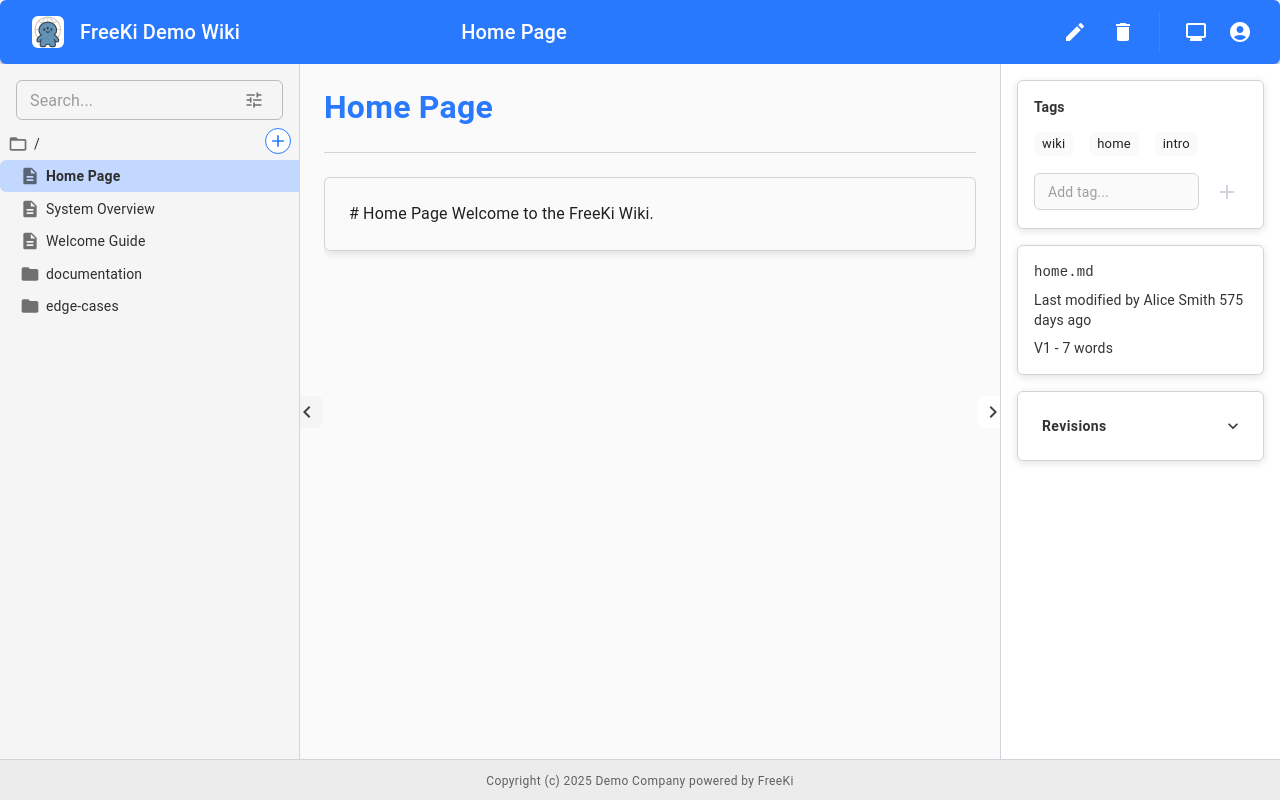
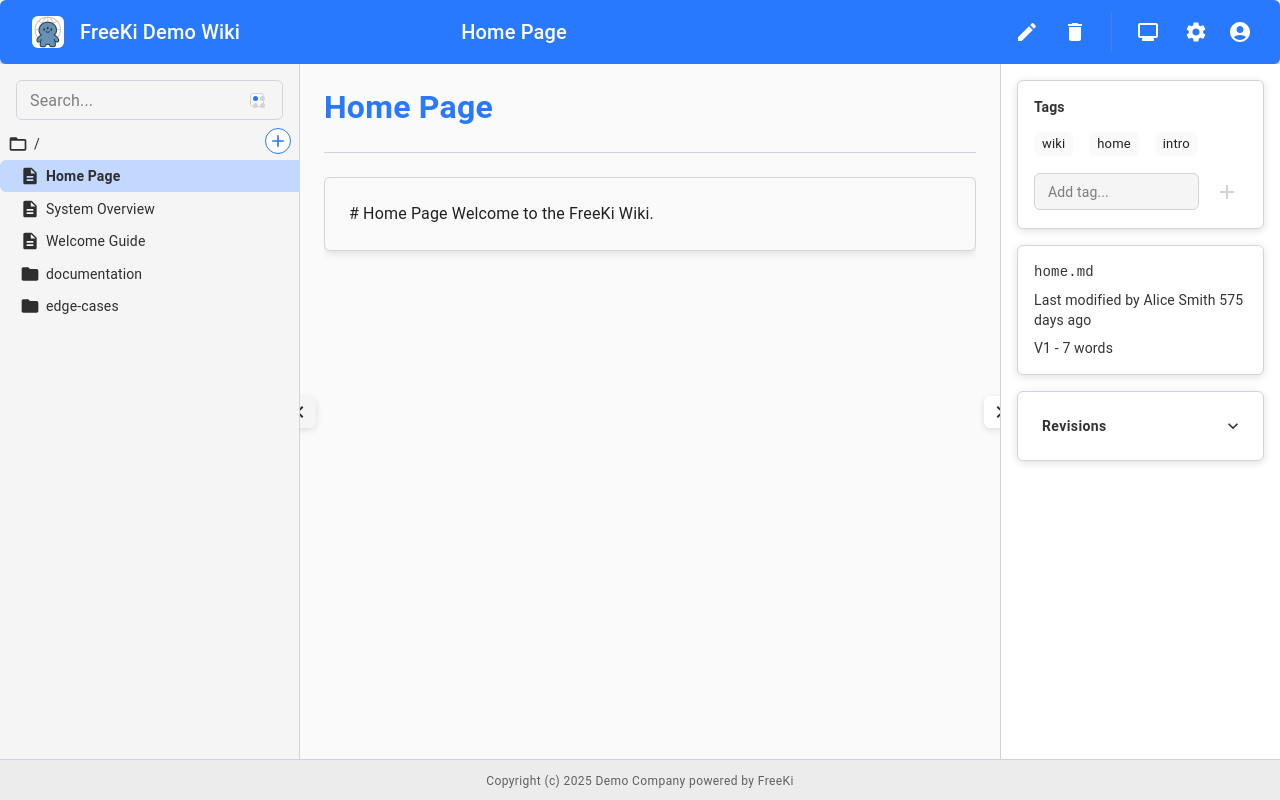
Before and after one commit to jhughes2112/freeki, a React (Vite) app in the folder freeki-client/: page / in a window 1280 px wide. Built offline with nearby package versions, Linux system fonts and the light colour scheme.

Commit message:
Search pips.

```diff
--- a/freeki-client/src/App.css
+++ b/freeki-client/src/App.css
@@ -48,6 +48,7 @@
   flex-shrink: 0;
   z-index: 5;
   transition: transform 0.3s cubic-bezier(0.4, 0, 0.2, 1);
+  order: 3; /* Ensure metadata panel appears last in flex order */
 }
 
 .metadata-panel.collapsed {
@@ -63,6 +64,7 @@
   overflow: hidden;
   position: relative;
   z-index: 15;
+  order: 2; /* Ensure center content is between sidebar and metadata */
   transition: margin-left 0.3s cubic-bezier(0.4, 0, 0.2, 1), margin-right 0.3s cubic-bezier(0.4, 0, 0.2, 1);
 }
 
@@ -102,7 +104,8 @@
   justify-content: center;
   width: 32px;
   height: 32px;
-  opacity: 0.9;
+  opacity: 1;
+  box-shadow: 0 2px 6px var(--freeki-shadow-color);
   transition: all 0.3s cubic-bezier(0.4, 0, 0.2, 1);
   z-index: 1000;
   cursor: pointer;
@@ -110,6 +113,8 @@
 
 .chevron-button:hover {
   opacity: 1;
+  box-shadow: 0 4px 12px var(--freeki-shadow-color);
+  transform: translateY(-50%) scale(1.05);
 }
 
 /* Theme classes for chevron buttons */
@@ -138,12 +143,12 @@
 
 .chevron-button.chevron-wide-screen.sidebar-open,
 .chevron-button.chevron-wide-screen.sidebar-closed {
-  left: -9px;
+  left: -16px;
 }
 
 .chevron-button.chevron-wide-screen.metadata-open,
 .chevron-button.chevron-wide-screen.metadata-closed {
-  right: -9px;
+  right: -16px;
 }
 
 /* Narrow screen chevron buttons - attached to panels and slide with them */
@@ -162,6 +167,7 @@
     left: 0;
     top: 0;
     z-index: 100;
+    order: initial; /* Reset order for absolute positioning */
   }
 
   .metadata-panel {
@@ -172,6 +178,7 @@
     right: 0;
     top: 0;
     z-index: 100;
+    order: initial; /* Reset order for absolute positioning */
   }
 
   /* Transform rules for panel visibility - only show 10px when collapsed */
@@ -200,6 +207,7 @@
     width: 100% !important;
     flex: 1 !important;
     z-index: 50 !important; /* Lower than panels so panel slivers show above */
+    order: initial !important; /* Reset order for absolute positioning */
   }
 
   /* Hide wide screen chevrons on narrow screens */
--- a/freeki-client/src/App.tsx
+++ b/freeki-client/src/App.tsx
@@ -68,12 +68,12 @@ const EnhancedTooltip = ({ children, title, ...props }: {
 )
 
 export default function App() {
-  // API client instance - centralized and passed down
+  // API client instance
   const [semanticApi, setSemanticApi] = React.useState<ISemanticApi | null>(null)
 
-  const { settings, userInfo, isLoaded, updateSetting } = useUserSettings(semanticApi)
+  const { settings, userInfo, isLoaded, updateSetting, fetchUserInfo } = useUserSettings(semanticApi)
 
-  // Use global state with new structure
+  // Global state
   const adminSettings = useGlobalState('adminSettings')
   const pageMetadata = useGlobalState('pageMetadata')
   const currentPageMetadata = useGlobalState('currentPageMetadata')
@@ -85,32 +85,28 @@ export default function App() {
 
   const isNarrowScreen = useMediaQuery('(max-width: 900px)')
 
-  // Derive current layout state - this is READ-ONLY derived state
+  // Derive current layout state - READ-ONLY
   const currentLayout = React.useMemo(() => getCurrentLayoutState(settings), [settings, isNarrowScreen])
 
-  // Use search results if search is active and we have a query, otherwise use all pages
+  // Use search results if active, otherwise all pages
   const effectivePageMetadata = React.useMemo(() => {
     const hasQuery = searchQuery.trim().length > 0
-    if (hasQuery) {
-      return searchResults
-    } else {
-      return pageMetadata
-    }
+    return hasQuery ? searchResults : pageMetadata
   }, [searchResults, pageMetadata, searchQuery])
 
-  // Compute page tree from effective metadata (search results or all pages)
+  // Page tree
   const pageTree = React.useMemo(() => buildPageTree(effectivePageMetadata), [effectivePageMetadata])
 
   const [showAdminSettings, setShowAdminSettings] = React.useState<boolean>(false)
   const [showDeleteConfirm, setShowDeleteConfirm] = React.useState<boolean>(false)
 
-  // Initialize Semantic API - centralized creation
+  // Initialize Semantic API
   useEffect(() => {
     const api = createSemanticApi()
     setSemanticApi(api)
   }, [])
 
-  // Load admin settings and pages on startup
+  // Load initial data and fetch user info
   useEffect(() => {
     if (!semanticApi) return
 
@@ -118,25 +114,23 @@ export default function App() {
       const api = semanticApi!
 
       try {
-        // Load admin settings
+        // Load user info first
+        await fetchUserInfo()
+
         globalState.set('isLoadingAdminSettings', true)
         const settings = await fetchAdminSettings(api)
         if (settings) {
           globalState.set('adminSettings', settings)
         }
 
-        // Load page metadata from API
         globalState.set('isLoadingPages', true)
         const pages = await api.listAllPages()
         if (pages.length > 0) {
           globalState.set('pageMetadata', pages)
-
-          // Find the first page using the same sorting logic as the tree
           const sortedPages = sortPagesByDisplayOrder(pages)
           const defaultPage = sortedPages[0]
 
           globalState.set('currentPageMetadata', defaultPage)
-          // Load content for default page
           const pageWithContent = await api.getSinglePage(defaultPage.pageId)
           if (pageWithContent) {
             globalState.set('currentPageContent', {
@@ -145,14 +139,12 @@ export default function App() {
             })
           }
         } else {
-          // No pages available
           globalState.set('pageMetadata', [])
           globalState.set('currentPageMetadata', null)
           globalState.set('currentPageContent', null)
         }
       } catch (error) {
         console.error('Failed to load initial data:', error)
-        // Set empty state on error
         globalState.set('pageMetadata', [])
         globalState.set('currentPageMetadata', null)
         globalState.set('currentPageContent', null)
@@ -163,17 +155,9 @@ export default function App() {
     }
 
     loadInitialData()
-  }, [semanticApi])
+  }, [semanticApi, fetchUserInfo])
 
-  // Sync theme changes between user settings and global state
-  useEffect(() => {
-    if (isLoaded) {
-      // Theme is handled within userSettings, no need to sync to separate global theme
-      console.log('Theme updated:', settings.theme)
-    }
-  }, [settings.theme, isLoaded])
-
-  // Enhanced search function with configurable search types
+  // Search function
   const performSearch = async (query: string, searchConfig: { titles: boolean; tags: boolean; author: boolean; content: boolean }) => {
     globalState.set('searchQuery', query)
 
@@ -198,7 +182,6 @@ export default function App() {
         results = await semanticApi.searchPagesWithContent(query)
       }
 
-      // Perform client-side metadata search for selected types
       const clientSearchTypes = []
       if (searchConfig.titles) clientSearchTypes.push('titles')
       if (searchConfig.tags) clientSearchTypes.push('tags')
@@ -477,24 +460,17 @@ export default function App() {
     setShowAdminSettings(true)
   }
 
-  // Panel toggles - these directly update global state
+  // Panel toggles - directly update global state
   const handleSidebarToggle = () => {
-    const newLayout = isNarrowScreen ? settings.narrowScreenLayout : settings.wideScreenLayout
-    const newValue = !newLayout.showFolderPanel
+    const newValue = !currentLayout.showFolderPanel
 
     if (isNarrowScreen) {
       updateSetting('narrowScreenLayout', {
         ...settings.narrowScreenLayout,
-        showFolderPanel: newValue
+        showFolderPanel: newValue,
+        // In narrow mode, close metadata when opening folder panel
+        showMetadataPanel: newValue ? false : settings.narrowScreenLayout.showMetadataPanel
       })
-      // In narrow mode, close metadata when opening folder panel
-      if (newValue && settings.narrowScreenLayout.showMetadataPanel) {
-        updateSetting('narrowScreenLayout', {
-          ...settings.narrowScreenLayout,
-          showFolderPanel: newValue,
-          showMetadataPanel: false
-        })
-      }
     } else {
       updateSetting('wideScreenLayout', {
         ...settings.wideScreenLayout,
@@ -504,22 +480,15 @@ export default function App() {
   }
 
   const handleMetadataToggle = () => {
-    const newLayout = isNarrowScreen ? settings.narrowScreenLayout : settings.wideScreenLayout
-    const newValue = !newLayout.showMetadataPanel
+    const newValue = !currentLayout.showMetadataPanel
 
     if (isNarrowScreen) {
       updateSetting('narrowScreenLayout', {
         ...settings.narrowScreenLayout,
-        showMetadataPanel: newValue
+        showMetadataPanel: newValue,
+        // In narrow mode, close folder when opening metadata panel
+        showFolderPanel: newValue ? false : settings.narrowScreenLayout.showFolderPanel
       })
-      // In narrow mode, close folder when opening metadata panel
-      if (newValue && settings.narrowScreenLayout.showFolderPanel) {
-        updateSetting('narrowScreenLayout', {
-          ...settings.narrowScreenLayout,
-          showFolderPanel: false,
-          showMetadataPanel: newValue
-        })
-      }
     } else {
       updateSetting('wideScreenLayout', {
         ...settings.wideScreenLayout,
@@ -595,7 +564,6 @@ export default function App() {
 
     try {
       if (dragData.isFolder) {
-        // Handle folder drag operations - simplified for now
         const affectedPages = pageMetadata.filter((page: PageMetadata) =>
           page.path.startsWith(dragData.path + '/')
         )
@@ -604,7 +572,6 @@ export default function App() {
           return
         }
 
-        // Calculate new base path for the folder
         let newBasePath: string
 
         if (dropTarget.position === 'inside') {
@@ -663,7 +630,6 @@ export default function App() {
         globalState.set('pageMetadata', resortedPageMetadata)
 
       } else {
-        // Handle single file drag operations
         const draggedPage = pageMetadata.find((p: PageMetadata) => p.pageId === dragData.pageId)
         if (!draggedPage) {
           return
@@ -718,19 +684,16 @@ export default function App() {
           }
         }
       }
-
     } catch (error) {
       console.error('Error during drag and drop operation:', error)
     }
   }
 
-  // Handle theme toggle
   const handleThemeToggle = () => {
     const nextTheme = settings.theme === 'light' ? 'dark' : settings.theme === 'dark' ? 'auto' : 'light'
     updateSetting('theme', nextTheme)
   }
 
-  // Get theme icon and tooltip
   const getThemeIcon = () => {
     if (settings.theme === 'light') return <LightMode />
     if (settings.theme === 'dark') return <DarkMode />
@@ -743,7 +706,6 @@ export default function App() {
     return 'Switch to Light Mode'
   }
 
-  // Wait for settings and semantic API to load
   if (!isLoaded || !semanticApi) {
     return (
       <Box sx={{ display: 'flex', justifyContent: 'center', alignItems: 'center', height: '100vh' }}>
@@ -794,7 +756,7 @@ export default function App() {
             </EnhancedTooltip>
           </Box>
 
-          {/* Center - Page Title (if page is selected) */}
+          {/* Center - Page Title */}
           <Box sx={{ flexGrow: 1, maxWidth: 500, mx: 2, display: 'flex', justifyContent: 'center', alignItems: 'center' }}>
             {currentPageMetadata && (
               <Typography
@@ -1020,7 +982,6 @@ export default function App() {
             {currentLayout.showFolderPanel ? <ChevronLeft /> : <ChevronRight />}
           </button>
 
-          {currentPageMetadata && currentLayout.showMetadataPanel && (
           <button
             className={`chevron-button chevron-wide-screen chevron-metadata-theme ${currentLayout.showMetadataPanel ? 'metadata-open' : 'metadata-closed'}`}
             onClick={handleMetadataToggle}
@@ -1029,7 +990,6 @@ export default function App() {
           >
             {currentLayout.showMetadataPanel ? <ChevronRight /> : <ChevronLeft />}
           </button>
-          )}
 
           <Box sx={{ flex: 1, display: 'flex', overflow: 'hidden', position: 'relative' }} role="main">
             <Box sx={{ flex: 1, overflow: 'auto' }} role="main">
@@ -1054,7 +1014,7 @@ export default function App() {
         </div>
 
         {/* Right Metadata Panel */}
-        {currentPageMetadata && currentPageContent && currentLayout.showMetadataPanel && (
+        {currentLayout.showMetadataPanel && (
           <div className={`metadata-panel${currentLayout.showMetadataPanel ? '' : ' collapsed'}${isNarrowScreen && currentLayout.showMetadataPanel ? ' narrow-opened' : ''}`}
             style={{ '--metadata-width': `${isNarrowScreen ? '90vw' : settings.wideScreenLayout.metadataWidth + 'px'}` } as React.CSSProperties}
           >
@@ -1068,6 +1028,7 @@ export default function App() {
             </button>
 
             <FadePanelContent visible={currentLayout.showMetadataPanel}>
+              {currentPageMetadata && currentPageContent ? (
                 <PageMetadataPanel
                   metadata={currentPageMetadata}
                   content={currentPageContent}
@@ -1075,6 +1036,20 @@ export default function App() {
                   onTagAdd={handleTagAdd}
                   onTagRemove={handleTagRemove}
                 />
+              ) : (
+                <Box sx={{
+                  display: 'flex',
+                  justifyContent: 'center',
+                  alignItems: 'center',
+                  height: 200,
+                  color: 'var(--freeki-page-details-font-color)',
+                  p: 2
+                }}>
+                  <Typography variant="body2" sx={{ textAlign: 'center', opacity: 0.6 }}>
+                    {currentPageMetadata ? 'Loading page content...' : 'No page selected'}
+                  </Typography>
+                </Box>
+              )}
             </FadePanelContent>
 
             {currentLayout.showMetadataPanel && !isNarrowScreen && (
--- a/freeki-client/src/FolderTree.tsx
+++ b/freeki-client/src/FolderTree.tsx
@@ -21,7 +21,6 @@ import {
 } from '@mui/material'
 import {
   Clear,
-  Tune,
   Folder,
   FolderOpen,
   Description,
@@ -32,6 +31,7 @@ import type { PageMetadata } from './globalState'
 import type { TreeNode, DropTarget } from './pageTreeUtils'
 import type { ISemanticApi } from './semanticApiInterface'
 import { useGlobalState, globalState } from './globalState'
+import SearchPipButton from './SearchPipButton'
 
 // Extended DragData interface with expanded folder state
 interface DragData {
@@ -113,16 +113,6 @@ export default function FolderTree({
     content: false
   })
 
-  // Drag state
-  const [isDragging, setIsDragging] = useState(false)
-  const [dragHoverFolder, setDragHoverFolder] = useState('')
-  const [currentDraggedPath, setCurrentDraggedPath] = useState('')
-  const [newFolderButtonHover, setNewFolderButtonHover] = useState(false) // Track drag hover state for button
-
-  // Hover-to-expand during drag
-  const [hoverExpandTimer, setHoverExpandTimer] = useState<number | null>(null)
-  const [hoverExpandFolder, setHoverExpandFolder] = useState('')
-
   // Dialog state
   const [showNewPageDialog, setShowNewPageDialog] = useState(false)
   const [newPageTitle, setNewPageTitle] = useState('')
@@ -136,6 +126,16 @@ export default function FolderTree({
 
   // Search dropdown state
   const [searchMenuAnchor, setSearchMenuAnchor] = useState<null | HTMLElement>(null)
+
+  // Drag state
+  const [isDragging, setIsDragging] = useState(false)
+  const [dragHoverFolder, setDragHoverFolder] = useState('')
+  const [currentDraggedPath, setCurrentDraggedPath] = useState('')
+  const [newFolderButtonHover, setNewFolderButtonHover] = useState(false) // Track drag hover state for button
+
+  // Hover-to-expand during drag
+  const [hoverExpandTimer, setHoverExpandTimer] = useState<number | null>(null)
+  const [hoverExpandFolder, setHoverExpandFolder] = useState('')
 
   // Refs
   const containerRef = useRef<HTMLDivElement>(null)
@@ -819,7 +819,7 @@ export default function FolderTree({
           }}
           sx={itemStyles}
         >
-          <ListItemIcon sx={{ minWidth: 20, mr: 0.75 }}>
+          <ListItemIcon sx={{ minWidth: 20, mr: 0.75, color: 'var(--freeki-folders-font-color)' }}>
             {node.isFolder ? (
               isExpanded ? <FolderOpen fontSize="small" /> : <Folder fontSize="small" />
             ) : (
@@ -865,7 +865,6 @@ export default function FolderTree({
       flexDirection: 'column',
       color: 'var(--freeki-folders-font-color)',
       backgroundColor: 'var(--freeki-folders-background)',
-      // Remove any padding that creates the gutter
       padding: 0,
       margin: 0
     }}>
@@ -886,12 +885,10 @@ export default function FolderTree({
                     <Clear fontSize="small" />
                   </IconButton>
                 )}
-                <IconButton
-                  size="small"
+                <SearchPipButton
+                  searchConfig={searchConfig}
                   onClick={(e) => setSearchMenuAnchor(e.currentTarget)}
-                >
-                  <Tune fontSize="small" />
-                </IconButton>
+                />
               </>
             )
           }}
--- /dev/null
+++ b/freeki-client/src/SearchPipButton.tsx
@@ -0,0 +1,72 @@
+import React from 'react'
+import { Box, IconButton, Tooltip } from '@mui/material'
+
+interface SearchPipButtonProps {
+  searchConfig: {
+    titles: boolean
+    tags: boolean
+    author: boolean
+    content: boolean
+  }
+  onClick: (event: React.MouseEvent<HTMLButtonElement>) => void
+}
+
+const SearchPipButton: React.FC<SearchPipButtonProps> = ({ searchConfig, onClick }) => {
+  const pipLabels = ['Titles', 'Tags', 'Author', 'Content']
+  const pipKeys = ['titles', 'tags', 'author', 'content'] as const
+
+  const getTooltipText = () => {
+    const activeTypes = pipKeys.filter(key => searchConfig[key])
+    if (activeTypes.length === 0) return 'Search nothing'
+    return `Searching: ${activeTypes.map(key => pipLabels[pipKeys.indexOf(key)]).join(', ')}`
+  }
+
+  return (
+    <Tooltip title={getTooltipText()} placement="bottom" arrow>
+      <IconButton
+        size="small"
+        onClick={onClick}
+        sx={{
+          display: 'flex',
+          flexDirection: 'column',
+          gap: 0.25,
+          p: 0.5,
+          minWidth: 24,
+          minHeight: 24,
+          '&:hover': {
+            backgroundColor: 'rgba(0, 0, 0, 0.04)'
+          }
+        }}
+        aria-label="Search configuration"
+      >
+        <Box sx={{
+          display: 'grid',
+          gridTemplateColumns: '1fr 1fr',
+          gap: 0.25,
+          width: 14,
+          height: 14,
+          padding: 0.25,
+          backgroundColor: 'var(--freeki-view-background)',
+          border: '1px solid var(--freeki-border-color)',
+          borderRadius: '3px'
+        }}>
+          {pipKeys.map((key, index) => (
+            <Box
+              key={key}
+              sx={{
+                width: 5,
+                height: 5,
+                borderRadius: '50%',
+                backgroundColor: searchConfig[key] ? 'var(--freeki-primary)' : 'var(--freeki-border-color)',
+                transition: 'all 0.15s ease'
+              }}
+              title={pipLabels[index]}
+            />
+          ))}
+        </Box>
+      </IconButton>
+    </Tooltip>
+  )
+}
+
+export default SearchPipButton
--- a/freeki-client/src/themeUtils.ts
+++ b/freeki-client/src/themeUtils.ts
@@ -121,6 +121,42 @@ export function injectGlobalStyles() {
     .freeki-page-content li {
       color: var(--freeki-p-font-color) !important;
       font-size: var(--freeki-p-font-size) !important;
+    }
+
+    /* Search field styling - use folder panel colors for consistency */
+    .MuiTextField-root .MuiOutlinedInput-root {
+      background-color: var(--freeki-folders-background) !important;
+      color: var(--freeki-folders-font-color) !important;
+    }
+
+    .MuiTextField-root .MuiOutlinedInput-root .MuiOutlinedInput-notchedOutline {
+      border-color: var(--freeki-border-color) !important;
+    }
+
+    .MuiTextField-root .MuiOutlinedInput-root:hover .MuiOutlinedInput-notchedOutline {
+      border-color: var(--freeki-primary) !important;
+    }
+
+    .MuiTextField-root .MuiOutlinedInput-root.Mui-focused .MuiOutlinedInput-notchedOutline {
+      border-color: var(--freeki-primary) !important;
+    }
+
+    .MuiTextField-root .MuiOutlinedInput-input {
+      color: var(--freeki-folders-font-color) !important;
+    }
+
+    .MuiTextField-root .MuiOutlinedInput-input::placeholder {
+      opacity: 0.6 !important;
+    }
+
+    /* Fix invisible clear button and other icons in search field */
+    .MuiTextField-root .MuiIconButton-root {
+      color: var(--freeki-folders-font-color) !important;
+    }
+
+    .MuiTextField-root .MuiIconButton-root:hover {
+      color: var(--freeki-primary) !important;
+      backgroundColor: rgba(var(--freeki-primary-rgb), 0.1) !important;
     }
   `
   document.head.appendChild(style)
```
Lines whose indentation alone changed are shown as unchanged.
